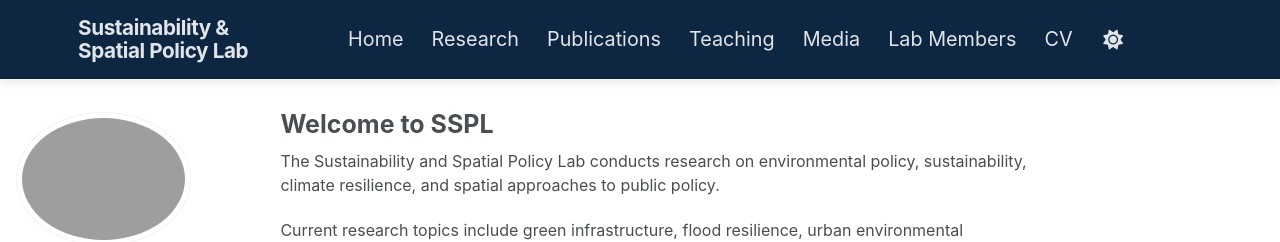
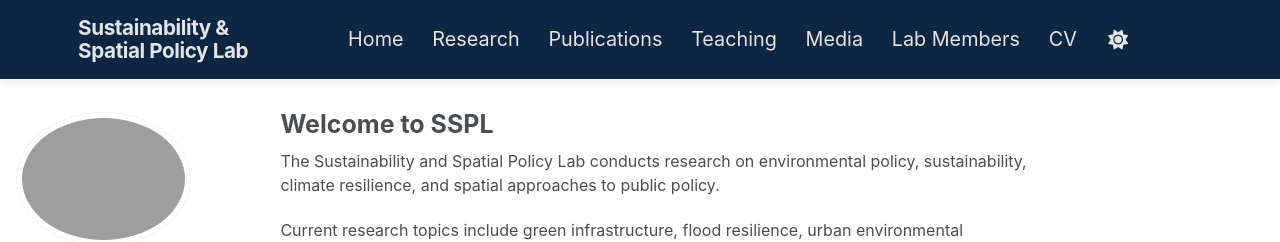
Before and after one commit to ymkim-ssplab/ymkim-ssplab.github.io, a Jekyll site: the page built from _pages/about.md, in a window 1280 px wide. Shown: the top 242 px of the page. Built offline with Jekyll 4.4.1, drawn with Linux system fonts in a browser that asks for light colours; some web fonts are replaced; a script bundle is joined from its source files by our own code; library files that are not in the unit come from our copies.

Commit message:
Update main.scss

```diff
--- a/assets/css/main.scss
+++ b/assets/css/main.scss
@@ -100,8 +100,8 @@
    ----------------------------------------- */
 
 .greedy-nav .visible-links a {
-  margin-left: 0.78rem;
-  margin-right: 0.78rem;
+  margin-left: 0.8rem;
+  margin-right: 0.8rem;
   padding: 0.5rem 0;
   color: rgba(255, 255, 255, 0.88) !important;
 }
```
